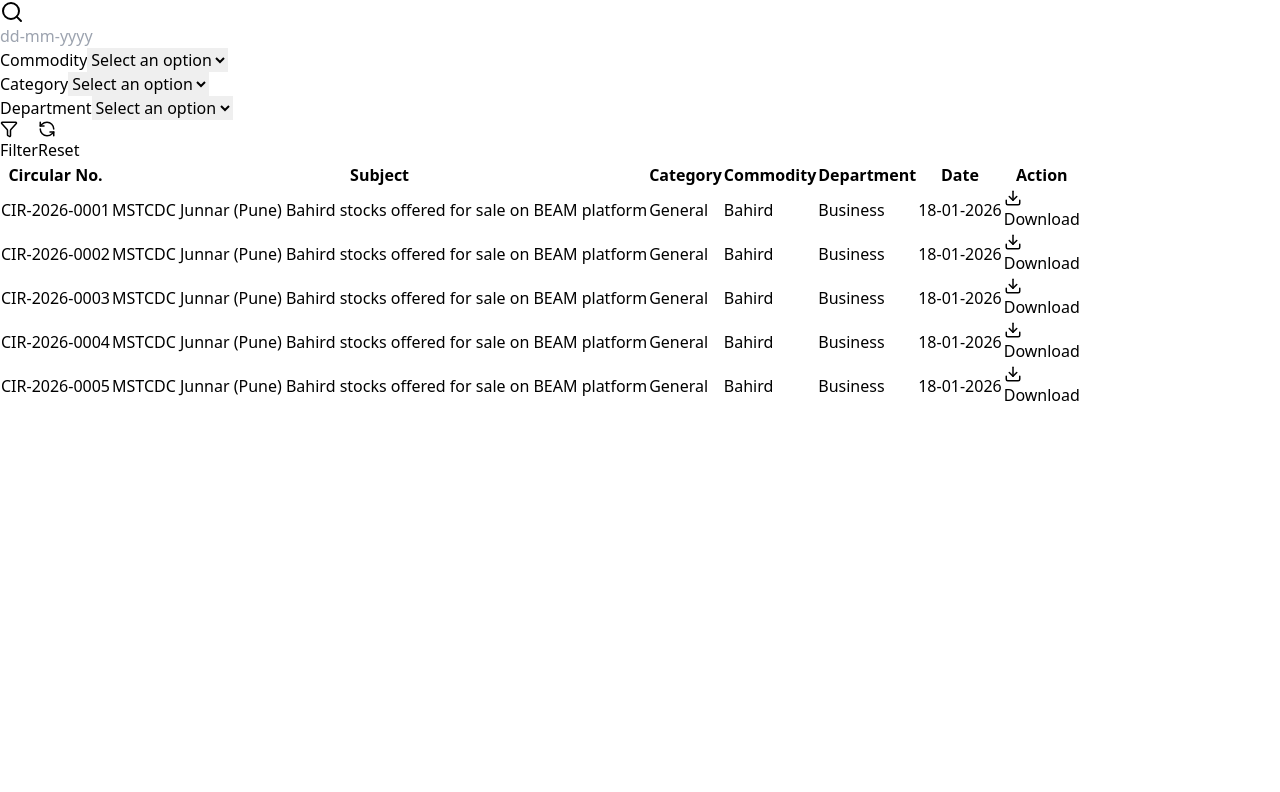
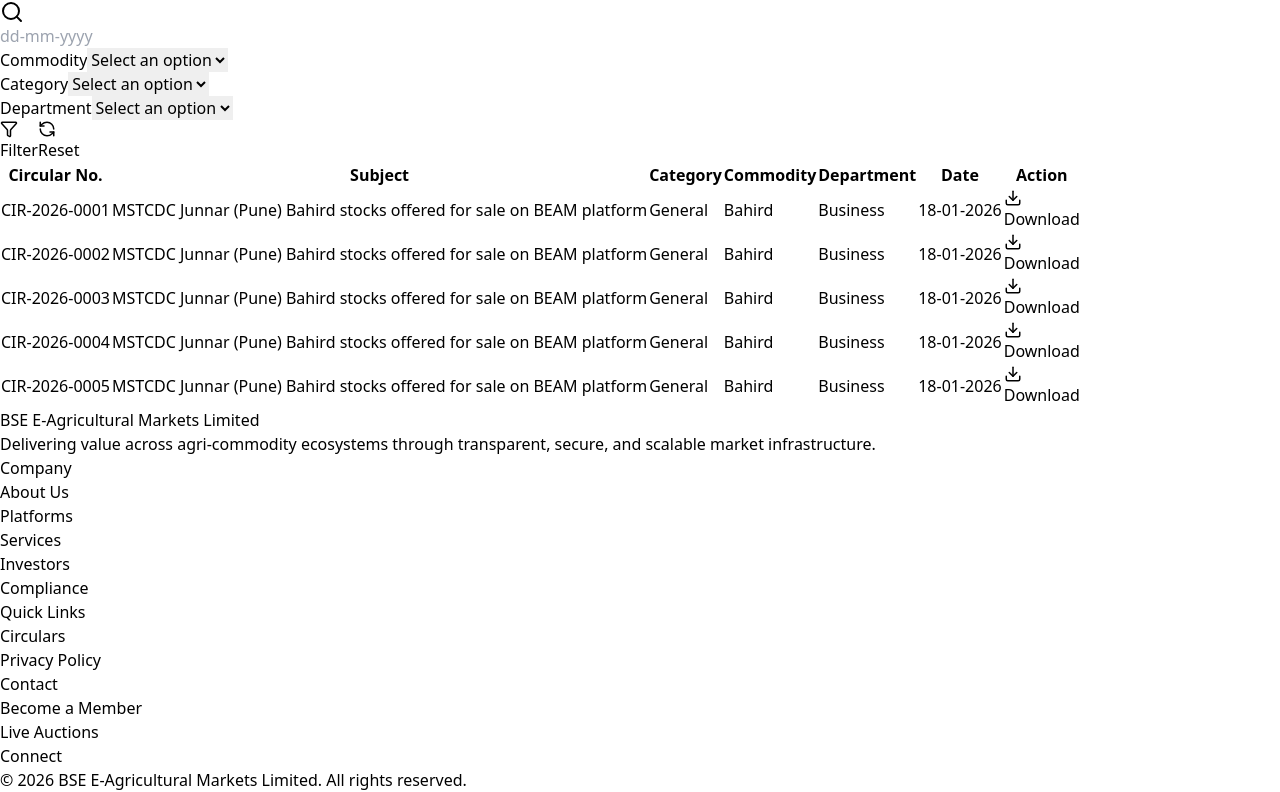
Before and after one commit to jai-source/BSE-BEAM, a React (Vite) app: page /circulars in a window 1280 px wide. Shown: the part 992-1784 px from the top of the page. Before the commit the page ends 1400 px from the top, so only its background shows below. Built offline with nearby package versions, Linux system fonts and the light colour scheme.

Commit message:
updated circulars

```diff
--- a/src/pages/Circulars.jsx
+++ b/src/pages/Circulars.jsx
@@ -9,16 +9,22 @@
 
 export default function Circulars() {
   return (
+    <>
+
+      {/* ───────────────── NAVBAR CONTRAST BAND ───────────────── */}
+      <div className="h-32 bg-[#081f18]" />
+
+      {/* ───────────────── CIRCULARS SECTION ───────────────── */}
       <section className="relative bg-white py-32 overflow-hidden">
 
-      {/* ───────────────── BACKGROUND FX ───────────────── */}
-      <div className="absolute -top-40 -left-40 w-[520px] h-[520px] rounded-full bg-green-900 blur-[140px]" />
+        {/* BACKGROUND FX */}
+        <div className="absolute -top-40 -left-40 w-[520px] h-[520px] rounded-full bg-green- blur-[140px]" />
         <div className="absolute top-1/2 -right-40 w-[460px] h-[460px] rounded-full bg-red-500/10 blur-[160px]" />
         <div className="absolute inset-0 bg-[radial-gradient(circle_at_top,rgba(16,185,129,0.08),transparent_60%)]" />
 
         <div className="relative max-w-7xl mx-auto px-6">
 
-        {/* ───────────────── HEADER ───────────────── */}
+          {/* HEADER */}
           <motion.div
             initial={{ opacity: 0, y: 30 }}
             whileInView={{ opacity: 1, y: 0 }}
@@ -42,7 +48,7 @@
             </p>
           </motion.div>
 
-        {/* ───────────────── FILTER PANEL ───────────────── */}
+          {/* FILTER PANEL */}
           <motion.div
             initial={{ opacity: 0, y: 40 }}
             whileInView={{ opacity: 1, y: 0 }}
@@ -83,7 +89,7 @@
             </div>
           </motion.div>
 
-        {/* ───────────────── TABLE ───────────────── */}
+          {/* TABLE */}
           <motion.div
             initial={{ opacity: 0 }}
             whileInView={{ opacity: 1 }}
@@ -111,7 +117,7 @@
               </thead>
 
               <tbody className="bg-white">
-              {[1, 2, 3, 4, 5].map((row, i) => (
+                {[1, 2, 3, 4, 5].map((_, i) => (
                   <motion.tr
                     key={i}
                     initial={{ opacity: 0, x: -20 }}
@@ -147,10 +153,66 @@
 
         </div>
       </section>
+
+      {/* ───────────────── FOOTER ───────────────── */}
+      <footer className="bg-[#081f18] text-white pt-20">
+
+        <div className="max-w-7xl mx-auto px-8 grid md:grid-cols-4 gap-14 pb-16">
+
+          <div>
+            <h4 className="font-semibold mb-4">
+              BSE E-Agricultural Markets Limited
+            </h4>
+            <p className="text-white/70 text-sm leading-relaxed">
+              Delivering value across agri-commodity ecosystems through transparent,
+              secure, and scalable market infrastructure.
+            </p>
+          </div>
+
+          <div>
+            <h4 className="font-semibold mb-4">Company</h4>
+            <ul className="space-y-2 text-sm text-white/70">
+              <li>About Us</li>
+              <li>Platforms</li>
+              <li>Services</li>
+              <li>Investors</li>
+              <li>Compliance</li>
+            </ul>
+          </div>
+
+          <div>
+            <h4 className="font-semibold mb-4">Quick Links</h4>
+            <ul className="space-y-2 text-sm text-white/70">
+              <li>Circulars</li>
+              <li>Privacy Policy</li>
+              <li>Contact</li>
+              <li>Become a Member</li>
+              <li>Live Auctions</li>
+            </ul>
+          </div>
+
+          <div>
+            <h4 className="font-semibold mb-4">Connect</h4>
+            <div className="flex gap-4">
+              <div className="w-9 h-9 rounded-full bg-white/10" />
+              <div className="w-9 h-9 rounded-full bg-white/10" />
+              <div className="w-9 h-9 rounded-full bg-white/10" />
+              <div className="w-9 h-9 rounded-full bg-white/10" />
+            </div>
+          </div>
+
+        </div>
+
+        <div className="border-t border-white/10 py-6 text-center text-xs text-white/60">
+          © 2026 BSE E-Agricultural Markets Limited. All rights reserved.
+        </div>
+      </footer>
+
+    </>
   );
 }
 
-/* ─────────────── COMPONENTS ─────────────── */
+/* ───────────── COMPONENTS ───────────── */
 
 function Input({ label, icon }) {
   return (
```
Lines whose indentation alone changed are shown as unchanged.
